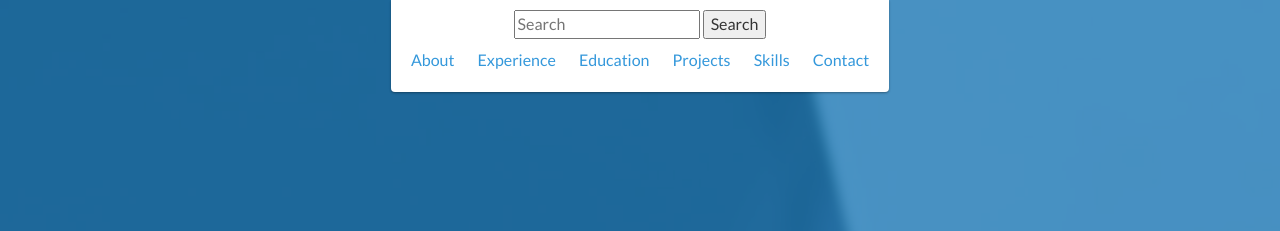
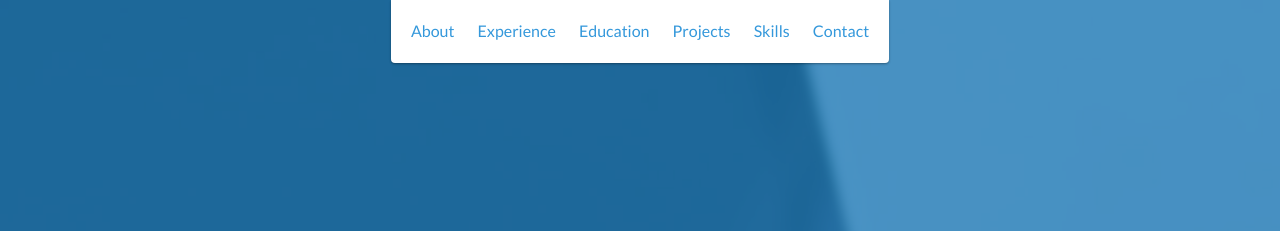
Before and after one commit to AshrafAbdo/ahmed-radwan-cv, a website: page index.html in a window 1280 px wide. Shown: the top 231 px of the page. Drawn offline with nearby package versions, Linux system fonts and the light colour scheme.

Commit message:
Update index.html

```diff
--- a/index.html
+++ b/index.html
@@ -23,11 +23,9 @@
         <div id="mobile-menu-close">
             <span>Close</span> <i class="fa fa-times" aria-hidden="true"></i>
         </div>
+        <nav class="navbar navbar-expand-lg navbar-light bg-light">
         <ul id="menu" class="shadow navbar  sticky-top">
-            <form class="form-inline">
-    <input class="form-control mr-sm-2" type="search" placeholder="Search" aria-label="Search">
-    <button class="btn btn-outline-success my-2 my-sm-0" type="submit">Search</button>
-  </form>
+
             <li>
                 <a href="#about">About</a>
             </li>
@@ -47,6 +45,7 @@
                 <a href="#contact">Contact</a>
             </li>
         </ul>
+    </nav>
     </header>
     <!-- End header -->
 
```
